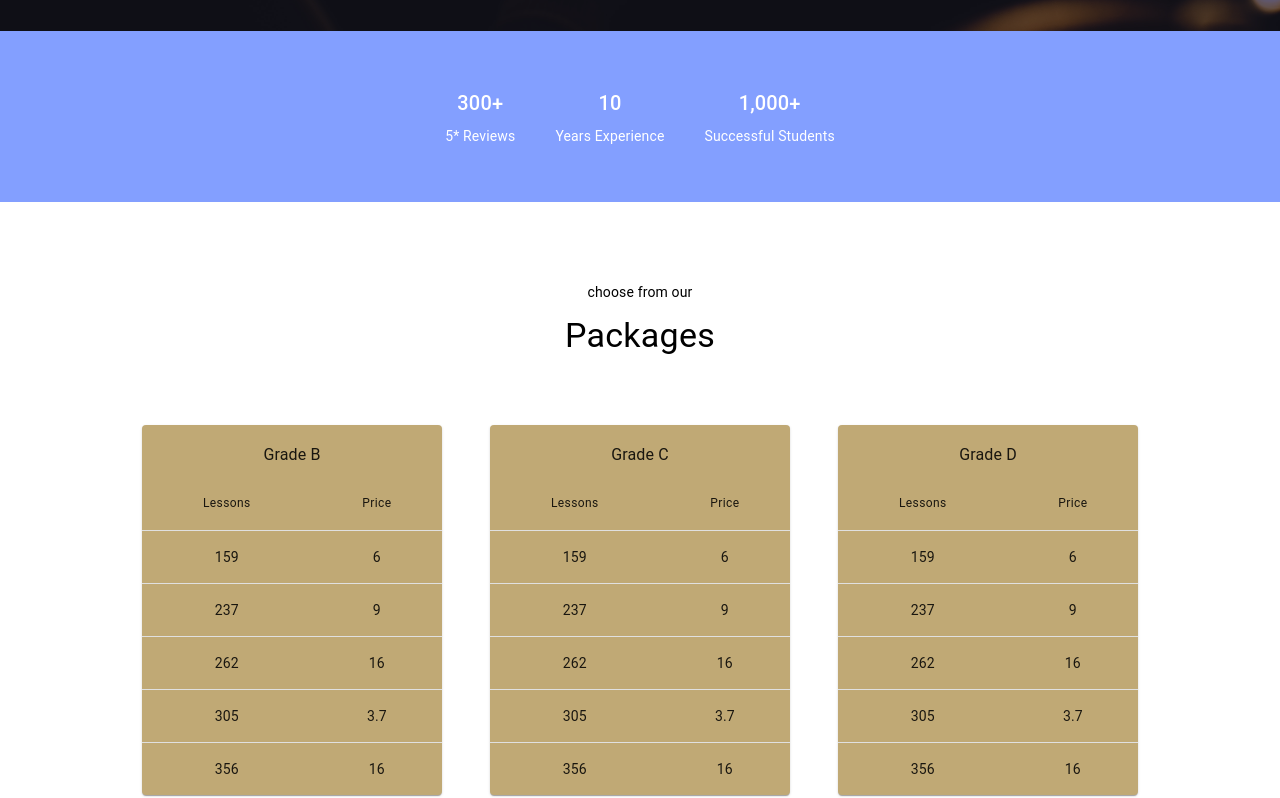
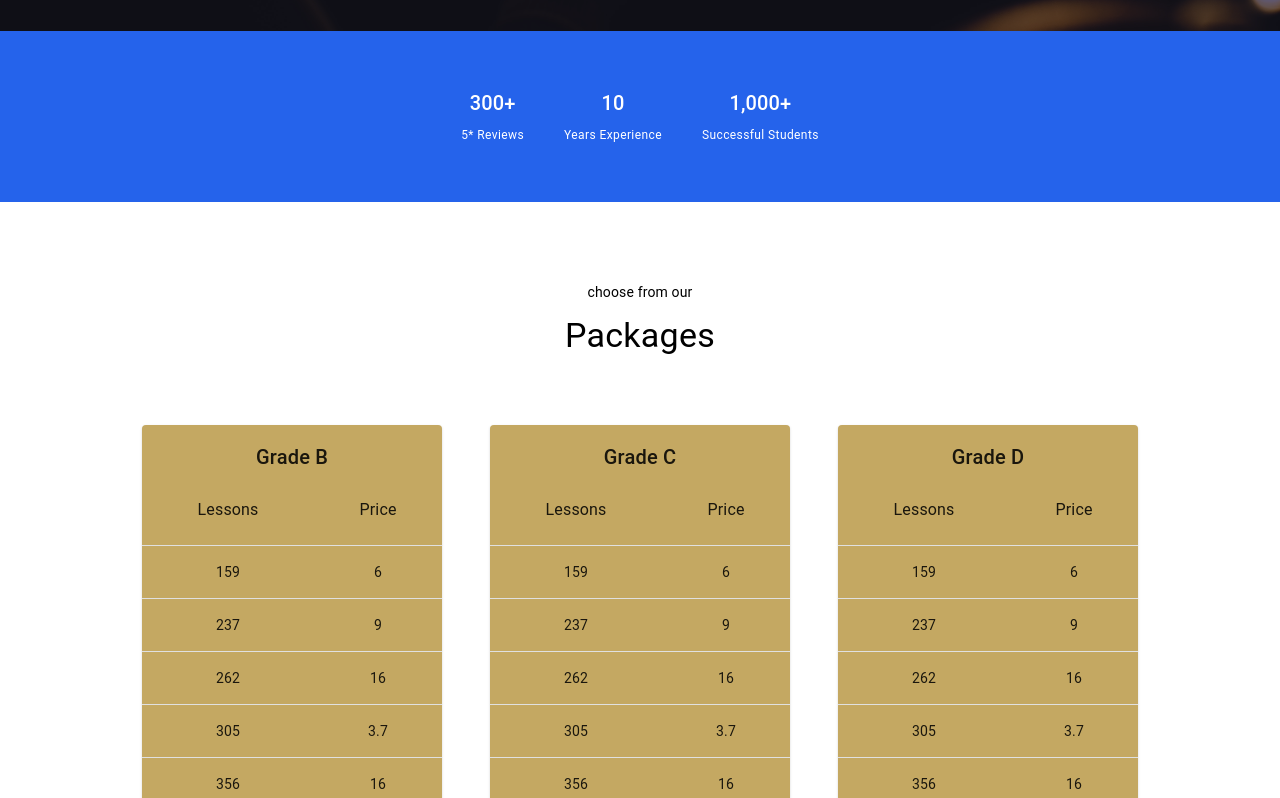
Before and after one commit to WatipasoChirambo/Stick, a Next.js app: page / in a window 1280 px wide. Shown: the part 769-1567 px from the top of the page. Built offline with nearby package versions, Linux system fonts and the light colour scheme.

Commit message:
flaaaavour

```diff
--- a/components/Hero.js
+++ b/components/Hero.js
@@ -12,7 +12,7 @@ function Hero() {
           <Typography variant="h2" gutterBottom>
         h2. Heading
       </Typography>
-      <Typography variant="subtitle1" gutterBottom>
+      <Typography variant="caption" gutterBottom>
         subtitle1. Lorem ipsum dolor sit amet, consectetur adipisicing elit. Quos
         blanditiis tenetur
       </Typography>
--- a/components/Levels.js
+++ b/components/Levels.js
@@ -3,12 +3,12 @@ import Typography from "@mui/material/Typography";
 
 function Levels() {
   return (
-    <div className="flex gap-10 bg-[#839FFF] justify-center items-center p-14 text-white">
+    <div className="flex gap-10 bg-[#2563EB] justify-center items-center p-14 text-white">
       <div className="grid place-items-center text-center">
         <Typography variant="h6" gutterBottom>
           300+
         </Typography>
-        <Typography variant="body2">
+        <Typography variant="caption">
           5* Reviews
         </Typography>
       </div>
@@ -16,7 +16,7 @@ function Levels() {
         <Typography variant="h6" gutterBottom>
           10
         </Typography>
-        <Typography variant="body2">
+        <Typography variant="caption">
           Years Experience
         </Typography>
       </div>
@@ -24,7 +24,7 @@ function Levels() {
         <Typography variant="h6" gutterBottom>
           1,000+
         </Typography>
-        <Typography variant="body2">
+        <Typography variant="caption">
           Successful Students
         </Typography>
       </div>
--- a/components/Navbar.js
+++ b/components/Navbar.js
@@ -78,7 +78,7 @@ function Navbar() {
           </div>
         </div>
         {toggle && (
-          <div className="bg-blue-500 text-white grid gap-4 text-center p-10 bg-opacity-90">
+          <div className="bg-[#839FFF] text-white grid gap-4 text-center p-10 bg-opacity-92">
             {NavItems.map((val, index) => (
               <div key={index} onClick={() => setRoute(val.title)}>
                 <Typography variant="caption" gutterBottom>
--- a/components/Package.js
+++ b/components/Package.js
@@ -27,21 +27,21 @@ export default function Package({ grade }) {
     <>
       <TableContainer
         component={Paper}
-        sx={{ minWidth: 280, width: 300, paddingTop: 2,background:'#C0A975' }}
+        sx={{ minWidth: 280, width: 300, paddingTop: 2,background:'#C4A862' }}
       >
-        <Typography variant="subtitle1" gutterBottom>
+        <Typography variant="h6" gutterBottom>
           {grade}
         </Typography>
         <Table aria-label="Grade B table">
           <TableHead>
             <TableRow>
               <TableCell align="center">
-                <Typography variant="caption" gutterBottom>
+                <Typography variant="subtitle1" gutterBottom>
                   Lessons
                 </Typography>
               </TableCell>
               <TableCell align="center">
-                <Typography variant="caption" gutterBottom>
+                <Typography variant="subtitle1" gutterBottom>
                   Price
                 </Typography>
               </TableCell>
```
